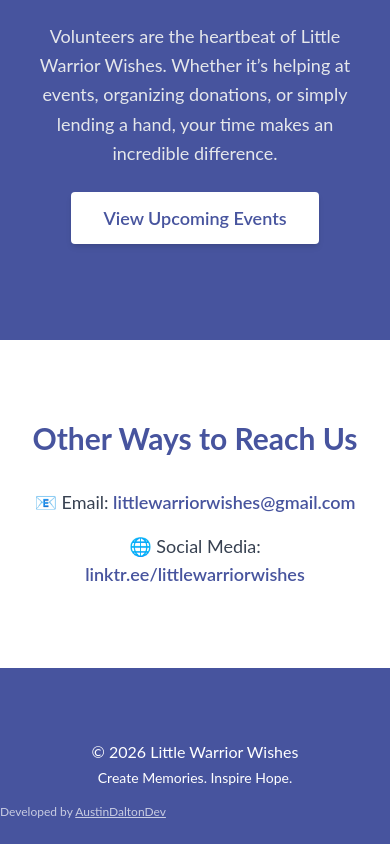
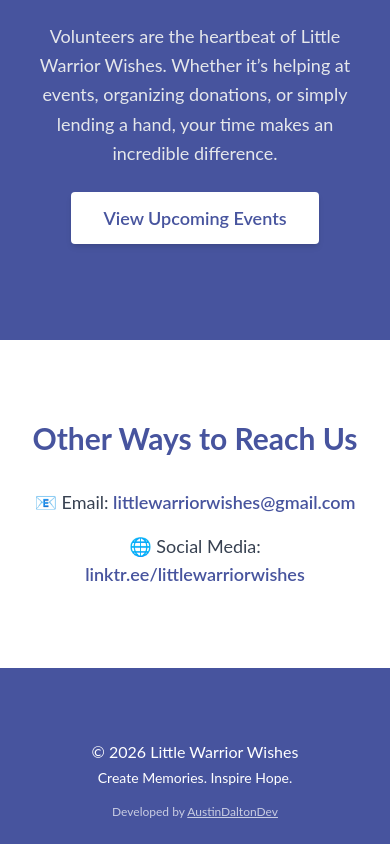
Before and after one commit to AustinDDev/little-warrior-wishes, a Next.js app: page /contact in a window 390 px wide. Shown: the part 1711-2555 px from the top of the page. Built offline with nearby package versions, Linux system fonts and the light colour scheme.

Commit message:
Chrome Fix

```diff
--- a/app/components/Footer.tsx
+++ b/app/components/Footer.tsx
@@ -8,7 +8,7 @@ export default function Footer() {
       </div>
 
       {/* Developer credit */}
-      <div className="text-xs text-white/70 mt-4 md:mt-0 md:absolute md:bottom-4 md:right-6">
+      <div className="mt-4 text-center text-xs text-white/70 md:mt-0 md:absolute md:bottom-4 md:right-6 md:text-right">
         Developed by{" "}
         <a
           href="https://daltondev.me"
```
